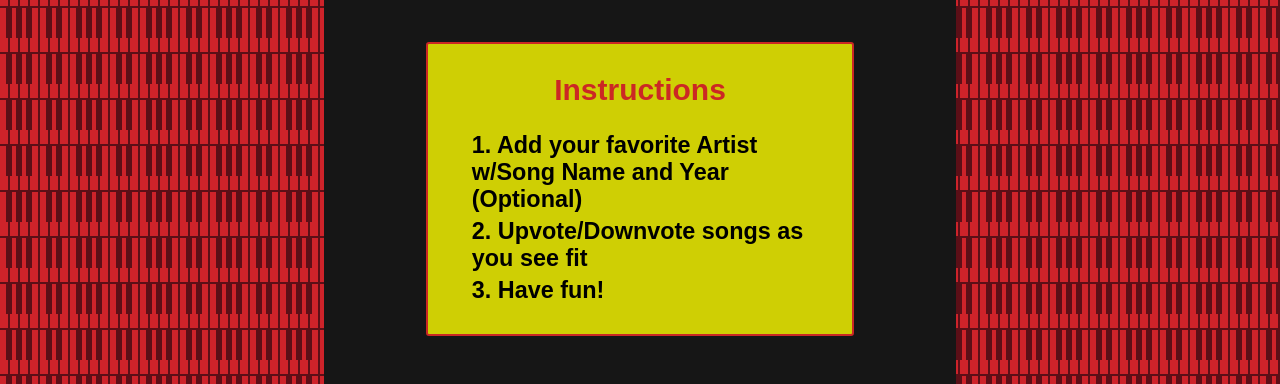
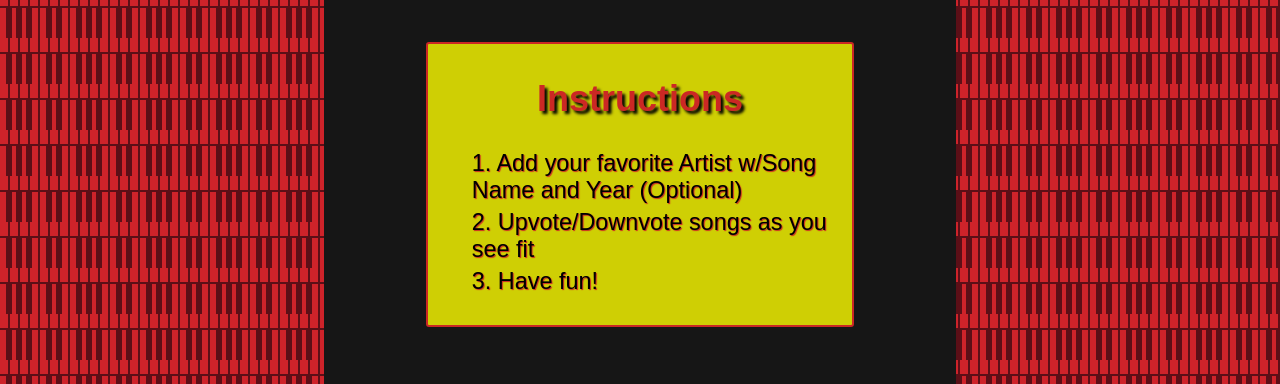
Before and after one commit to ddenio/derinDeNioTop40, a website built with Vite: page index.html in a window 1280 px wide. Shown: the part 358-742 px from the top of the page. Built offline with nearby package versions, Linux system fonts and the light colour scheme; no server answers; a web font is replaced by a local one.

Commit message:
Final Text styling

```diff
--- a/src/css/style.css
+++ b/src/css/style.css
@@ -131,7 +131,11 @@ html{
   }
   #h2Instructions{
     color:#cb2824;
+    text-shadow:3px 3px 3px black;
+    /* color:black; */
+    /* color:green; */
     font-weight:bold;
+    font-size: 1.8rem;
   }
 
   .h3Instructions{
@@ -139,7 +143,8 @@ html{
     margin: 5px !important;
     text-align: left;
     margin-left:40px !important;
-
+    font-weight: 400;
+    text-shadow:1px 1px 1px #cb2824;
   }
 
   #mainh1{
```
